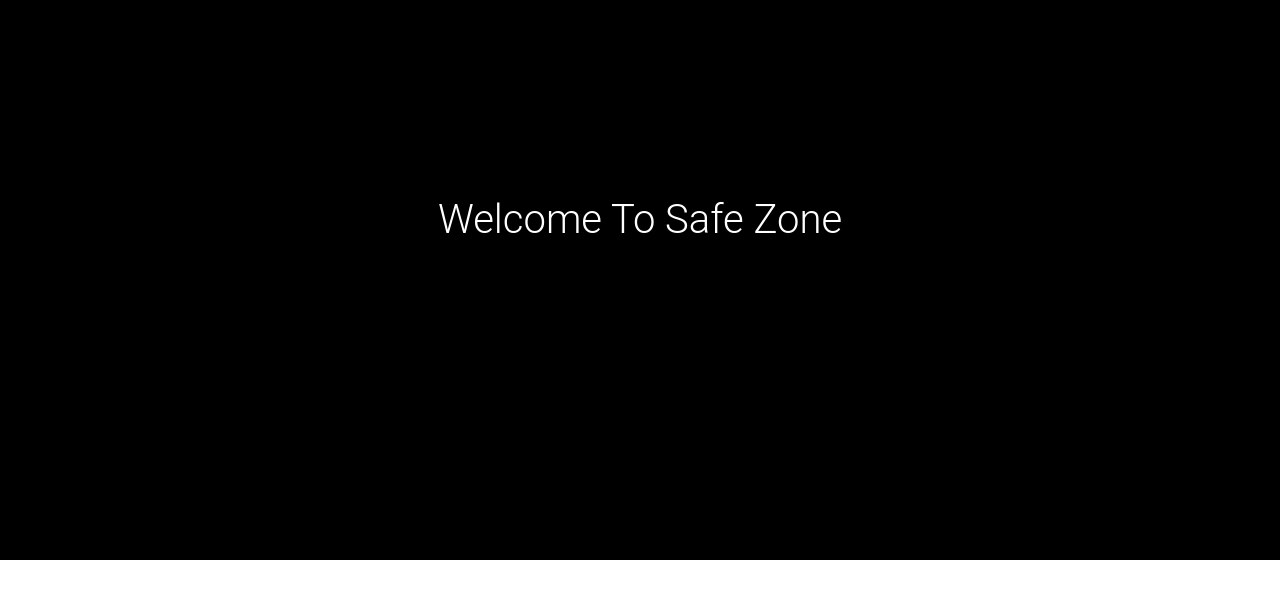
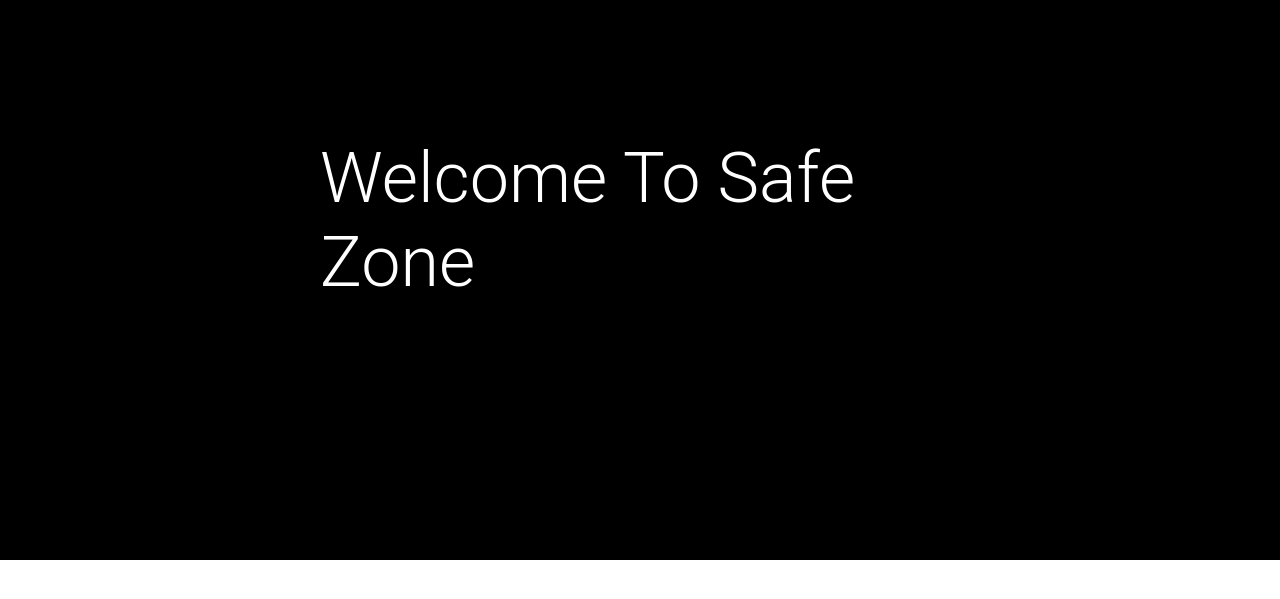
Before and after one commit to kiprotichdominic/Secure-Hood, a Django app: page / in a window 1280 px wide. Shown: the part 56-655 px from the top of the page. Run offline with Django 3.2, Linux system fonts and the light colour scheme; some libraries are stand-ins or nearby versions.

Commit message:
addd font size

```diff
--- a/static/css/master.css
+++ b/static/css/master.css
@@ -24,3 +24,6 @@ canvas { width: 100%; height: 100% }
     transform: translate(-50%,-50%);
     font-weight: bold;
 }
+.myhead{
+    font-size: 70px;
+}
--- a/templates/home/hero.html
+++ b/templates/home/hero.html
@@ -1,6 +1,6 @@
 <div class="container-fluid myhero">
 <div class="mytext">
-    <h1>Welcome To Safe Zone</h1>
+    <h1 class="myhead">Welcome To Safe Zone</h1>
     <h1><span class="typer" data-delay="150" data-words="We Care About You,,We Are There For You" data-colors="red,orange,blue"></span></h1>
 </div>
 </div>
```
